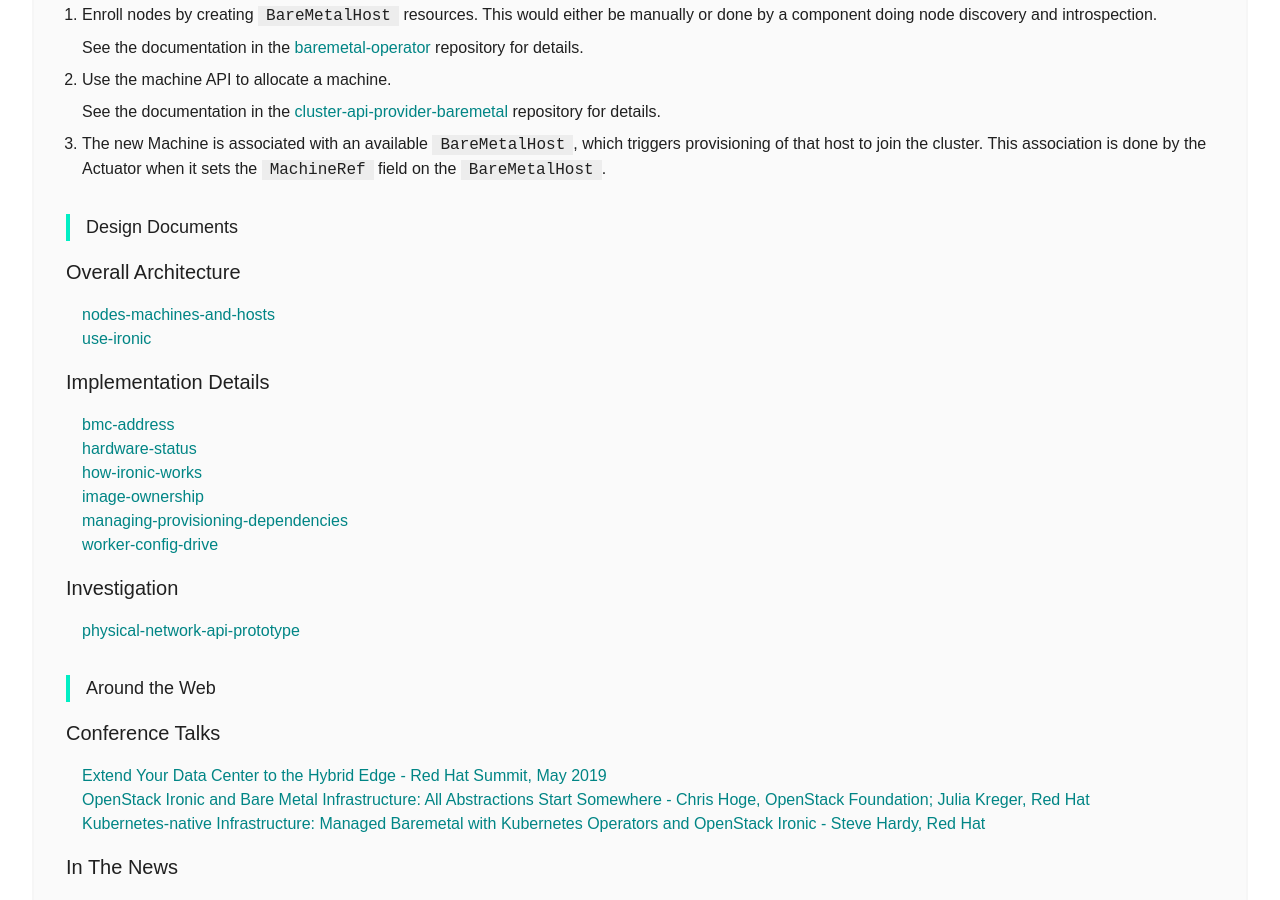
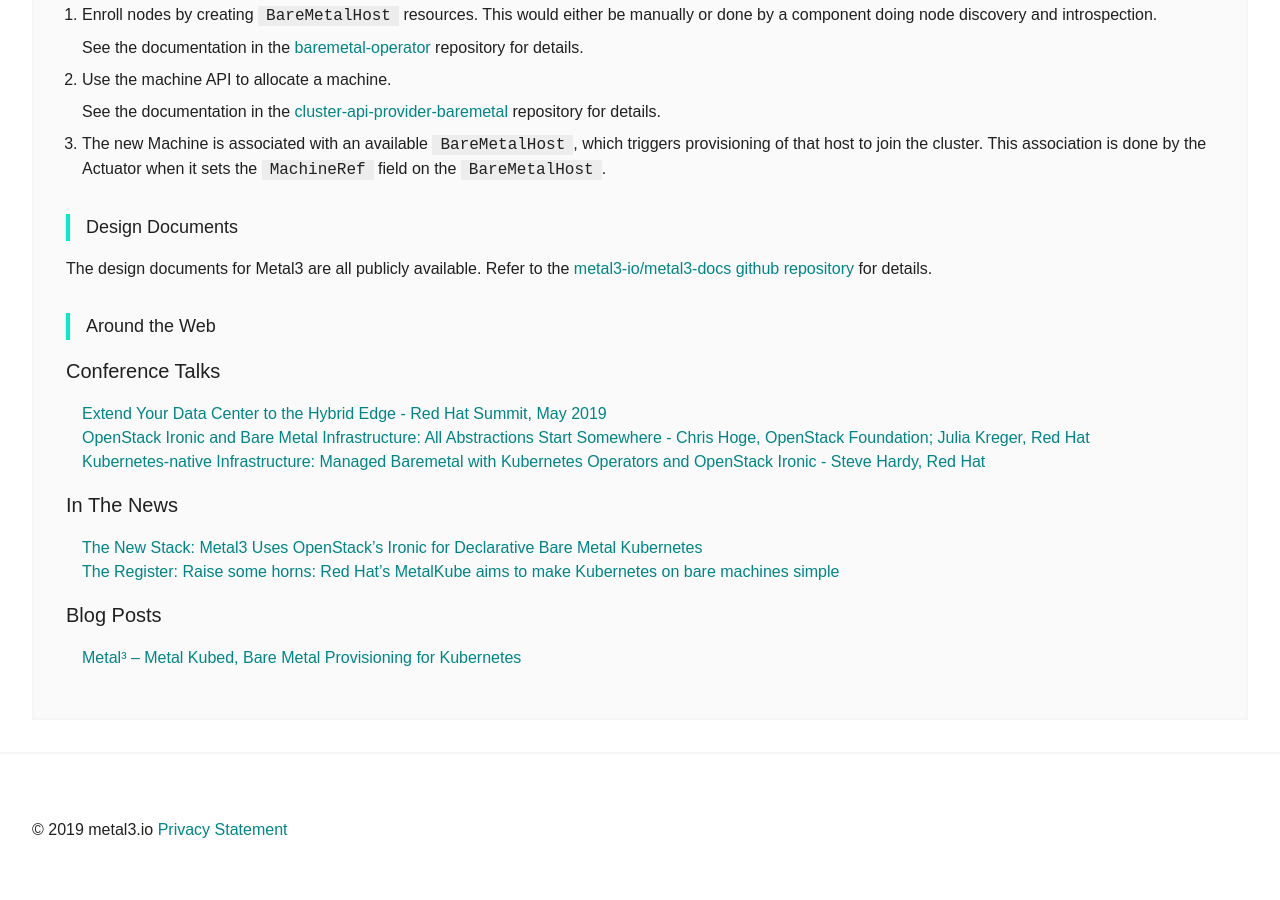
Before and after one commit to metal3-io/metal3-io.github.io, a Jekyll site: the page built from documentation.html, in a window 1280 px wide and 900 px high, scrolled down 1188 px. Built offline with Jekyll 4.4.1, drawn with Linux system fonts in a browser that asks for light colours.

Commit message:
link to design document repository instead of each document
We don't want to have to keep this list of documents up to date, so
replace the list with a link to the repository where they all live.

Signed-off-by: Doug Hellmann <dhellmann@redhat.com>

```diff
--- a/_includes/docs.md
+++ b/_includes/docs.md
@@ -18,23 +18,7 @@
 
 ## Design Documents
 
-### Overall Architecture
-
-- [nodes-machines-and-hosts](https://github.com/metal3-io/metal3-docs/blob/master/design/nodes-machines-and-hosts.md)
-- [use-ironic](https://github.com/metal3-io/metal3-docs/blob/master/design/use-ironic.md)
-
-### Implementation Details
-
-- [bmc-address](https://github.com/metal3-io/metal3-docs/blob/master/design/bmc-address.md)
-- [hardware-status](https://github.com/metal3-io/metal3-docs/blob/master/design/hardware-status.md)
-- [how-ironic-works](https://github.com/metal3-io/metal3-docs/blob/master/design/how-ironic-works.md)
-- [image-ownership](https://github.com/metal3-io/metal3-docs/blob/master/design/image-ownership.md)
-- [managing-provisioning-dependencies](https://github.com/metal3-io/metal3-docs/blob/master/design/managing-provisioning-dependencies.md)
-- [worker-config-drive](https://github.com/metal3-io/metal3-docs/blob/master/design/worker-config-drive.md)
-
-### Investigation
-
-- [physical-network-api-prototype](https://github.com/metal3-io/metal3-docs/blob/master/design/physical-network-api-prototype.md)
+The design documents for Metal3 are all publicly available. Refer to the [metal3-io/metal3-docs github repository](https://github.com/metal3-io/metal3-docs) for details.
 
 ## Around the Web
 
```
